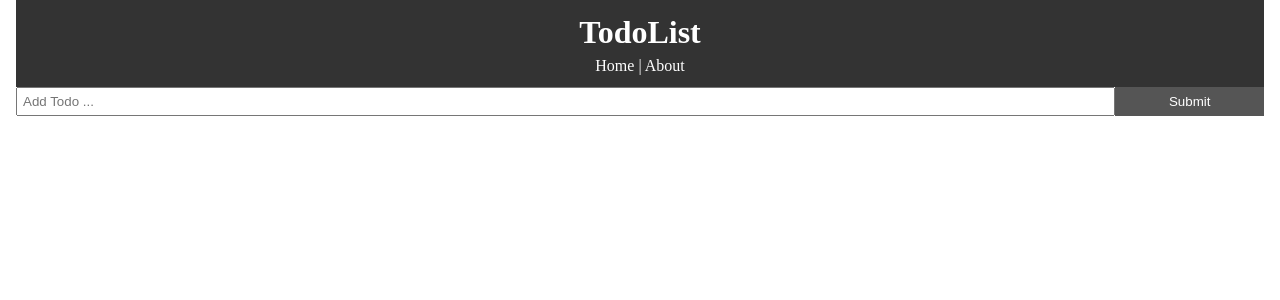
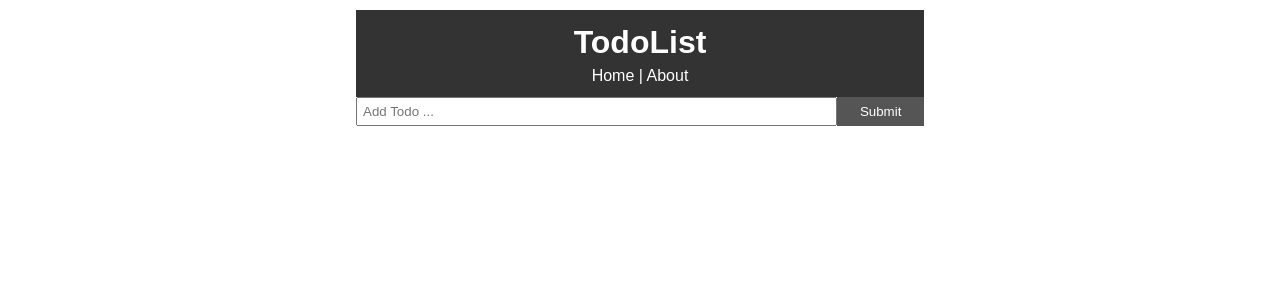
Before and after one commit to repetitioestmaterstudiorum/react-todo-list, a React (Create React App) app: page / in a window 1280 px wide. Shown: the top 300 px of the page. Built offline with nearby package versions, Linux system fonts and the light colour scheme; no server answers.

Commit message:
made the list look like an app

```diff
--- a/src/App.css
+++ b/src/App.css
@@ -6,7 +6,9 @@
 
 body {
   line-height: 1.4;
-    font-style: Arial, sans-serif;
+  font-family: Arial, sans-serif;
+  max-width: 600px;
+  margin: 10px auto;
 }
 
 a {
```
Lines whose indentation alone changed are shown as unchanged.
